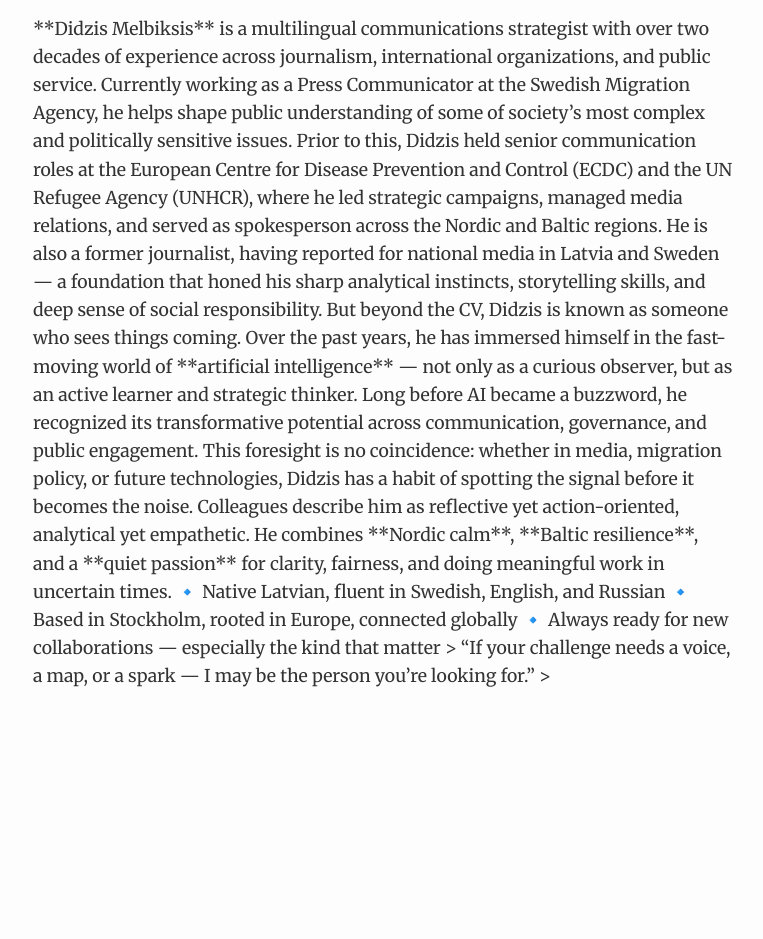
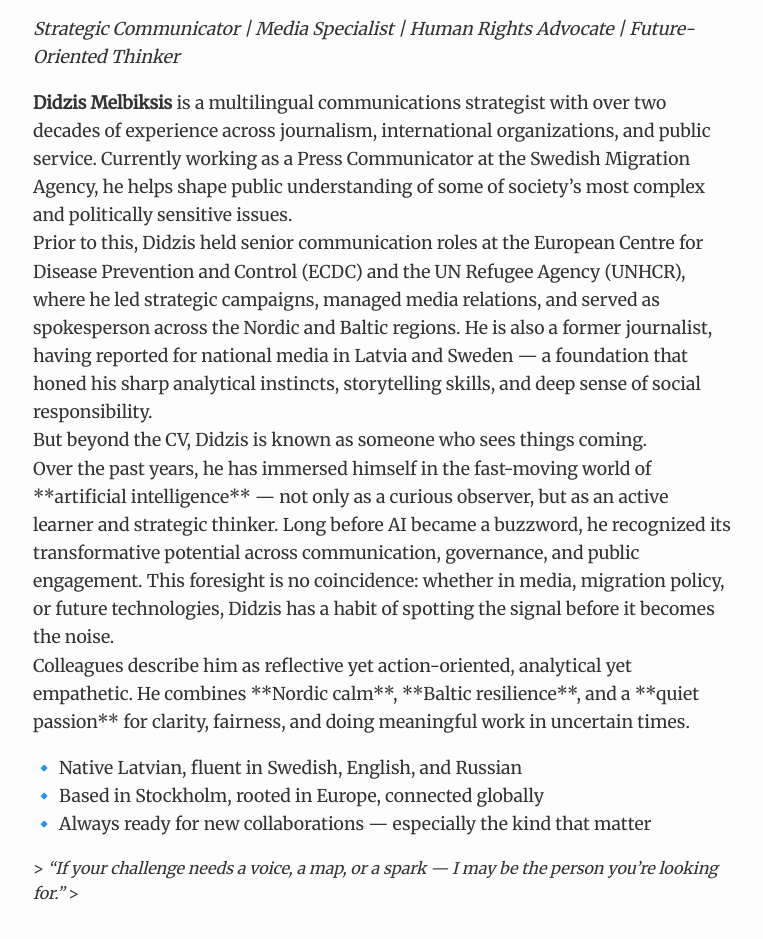
Before and after one commit to mranarhs/mranarhs.github.io, a plain HTML site: page index.html in a window 1280 px wide. Shown: the part 109-1048 px from the top of the page, without its empty margins (257-1020 px from the left). Before the commit the page ends 849 px from the top, so only its background shows below. Drawn offline with Linux system fonts and the light colour scheme.

Commit message:
Update index.html

```diff
--- a/index.html
+++ b/index.html
@@ -26,23 +26,24 @@
 </head>
 <body>
   <h1>Didzis Melbiksis</h1>
-  <p>**Didzis Melbiksis** is a multilingual communications strategist with over two decades of experience across journalism, international organizations, and public service. Currently working as a Press Communicator at the Swedish Migration Agency, he helps shape public understanding of some of society’s most complex and politically sensitive issues.
+  <p><i>Strategic Communicator | Media Specialist | Human Rights Advocate | Future-Oriented Thinker</i></p>
+  <p><b>Didzis Melbiksis</b> is a multilingual communications strategist with over two decades of experience across journalism, international organizations, and public service. Currently working as a Press Communicator at the Swedish Migration Agency, he helps shape public understanding of some of society’s most complex and politically sensitive issues.<br>
 
-Prior to this, Didzis held senior communication roles at the European Centre for Disease Prevention and Control (ECDC) and the UN Refugee Agency (UNHCR), where he led strategic campaigns, managed media relations, and served as spokesperson across the Nordic and Baltic regions. He is also a former journalist, having reported for national media in Latvia and Sweden — a foundation that honed his sharp analytical instincts, storytelling skills, and deep sense of social responsibility.
+Prior to this, Didzis held senior communication roles at the European Centre for Disease Prevention and Control (ECDC) and the UN Refugee Agency (UNHCR), where he led strategic campaigns, managed media relations, and served as spokesperson across the Nordic and Baltic regions. He is also a former journalist, having reported for national media in Latvia and Sweden — a foundation that honed his sharp analytical instincts, storytelling skills, and deep sense of social responsibility.<br>
 
-But beyond the CV, Didzis is known as someone who sees things coming.
+But beyond the CV, Didzis is known as someone who sees things coming.<br>
 
-Over the past years, he has immersed himself in the fast-moving world of **artificial intelligence** — not only as a curious observer, but as an active learner and strategic thinker. Long before AI became a buzzword, he recognized its transformative potential across communication, governance, and public engagement. This foresight is no coincidence: whether in media, migration policy, or future technologies, Didzis has a habit of spotting the signal before it becomes the noise.
+Over the past years, he has immersed himself in the fast-moving world of **artificial intelligence** — not only as a curious observer, but as an active learner and strategic thinker. Long before AI became a buzzword, he recognized its transformative potential across communication, governance, and public engagement. This foresight is no coincidence: whether in media, migration policy, or future technologies, Didzis has a habit of spotting the signal before it becomes the noise.<br>
 
-Colleagues describe him as reflective yet action-oriented, analytical yet empathetic. He combines **Nordic calm**, **Baltic resilience**, and a **quiet passion** for clarity, fairness, and doing meaningful work in uncertain times.
+Colleagues describe him as reflective yet action-oriented, analytical yet empathetic. He combines **Nordic calm**, **Baltic resilience**, and a **quiet passion** for clarity, fairness, and doing meaningful work in uncertain times.<br>
 
-🔹 Native Latvian, fluent in Swedish, English, and Russian
+<p>🔹 Native Latvian, fluent in Swedish, English, and Russian<br>
 
-🔹 Based in Stockholm, rooted in Europe, connected globally
+🔹 Based in Stockholm, rooted in Europe, connected globally<br>
 
-🔹 Always ready for new collaborations — especially the kind that matter
+🔹 Always ready for new collaborations — especially the kind that matter<br></p>
 
-> “If your challenge needs a voice, a map, or a spark — I may be the person you’re looking for.”
+> <i>“If your challenge needs a voice, a map, or a spark — I may be the person you’re looking for.”</i>
 ></p>
 </body>
 </html>
```
